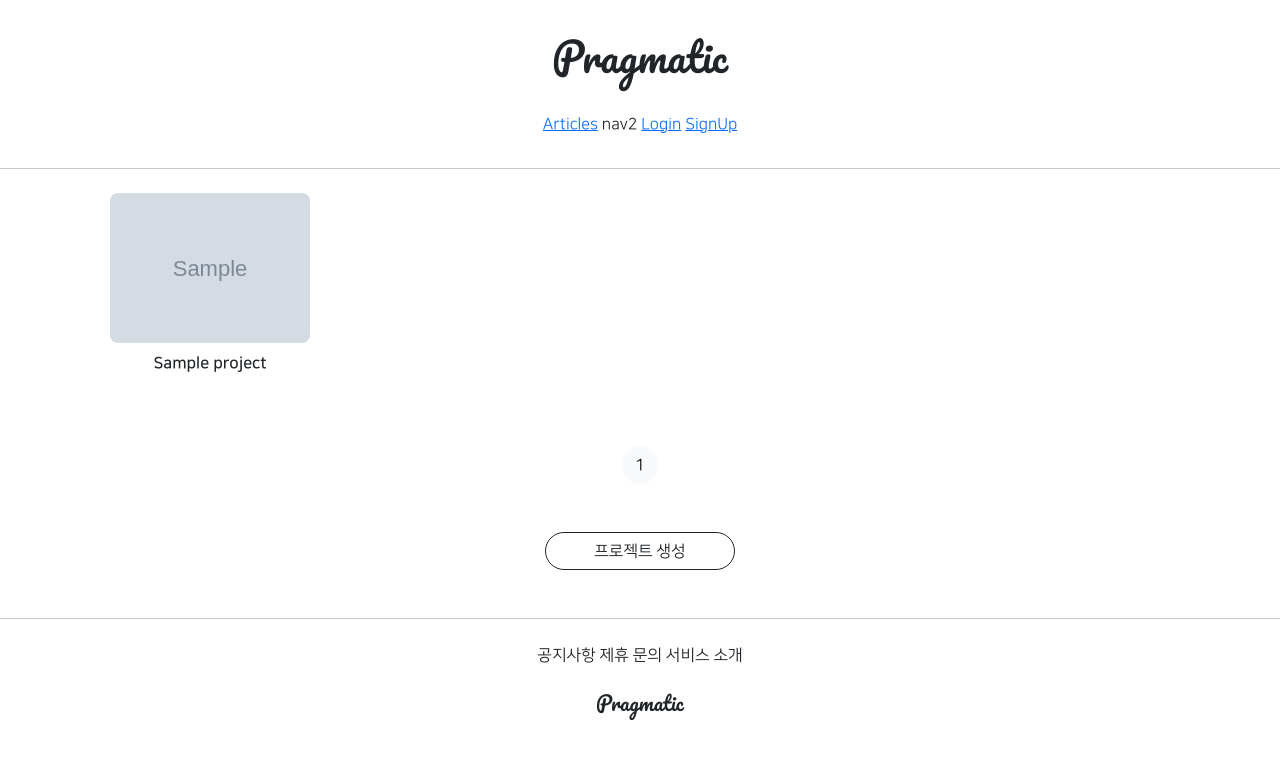
After one commit to timgotango/gis_4ban_1, a Django app: page /projects/list/ in a window 1280 px wide. The commit adds this page. Shown: the top 759 px of the page. Run offline with Django 3.2, Linux system fonts and the light colour scheme; tables that the repository leaves empty hold one stand-in row (values such as "Sample post"); grey boxes marked "Sample" are stand-in pictures; parts of the project's set-up code (start-up, migrations or seed data) failed here and were passed over; some libraries are stand-ins or nearby versions.

Commit message:
8/17 commit 01 : project app - detail, list view

```diff
--- /dev/null
+++ b/projectapp/templates/projectapp/list.html
@@ -0,0 +1,52 @@
+{% extends 'base.html' %}
+{% load static %}
+{% block content %}
+
+    <style>
+        .container {
+            padding: 0;
+            margin: 0 auto;
+        }
+
+        .container div {
+          width: 45%;
+            max-width: 200px;
+          {# flex :  #}
+          display: flex;
+          flex-direction: column;
+
+          justify-content: center;
+          align-items: center;
+          border-radius: 0.5rem;
+          {#box-shadow: 0 0 0.2rem grey;#}
+        }
+        {# container 클래스 안에 img 태그 #}
+        .container img {
+            width: 100%;
+            border-radius: 0.5rem;
+        }
+    </style>
+
+    <div class="container my-4">
+        {% for project in project_list %}
+            <div>
+                <a href="{% url 'projectapp:detail' pk=project.pk %}">
+                    <img src="{{ project.image.url }}" alt="">
+                </a>
+                <span class="my-2 NNS_B">{{ project.name }}</span>
+            </div>
+        {% endfor %}
+    </div>
+
+    <script src="{% static 'js/magicgrid.js' %}"></script>
+
+    {# snippets : 코드 조각을 의미  #}
+    {% include 'snippets/pagination.html' %}
+
+    <div class="text-center my-5">
+        <a href="{% url 'projectapp:create' %}" class="btn btn-outline-dark rounded-pill px-5">
+            프로젝트 생성
+        </a>
+    </div>
+
+{% endblock %}
--- a/projectapp/urls.py
+++ b/projectapp/urls.py
@@ -1,9 +1,11 @@
 from django.urls import path
 
-from projectapp.views import ProjectCreateView
+from projectapp.views import ProjectCreateView, ProjectDetailView, ProjectListView
 
 app_name = 'projectapp'
 
 urlpatterns = [
     path('create/', ProjectCreateView.as_view(), name='create'),
+    path('detail/<int:pk>', ProjectDetailView.as_view(), name='detail'),
+    path('list/', ProjectListView.as_view(), name='list'),
 ]
--- a/projectapp/views.py
+++ b/projectapp/views.py
@@ -1,19 +1,30 @@
+from django.contrib.auth.decorators import login_required
 from django.shortcuts import render
 
 # Create your views here.
+from django.urls import reverse_lazy, reverse
+from django.utils.decorators import method_decorator
 from django.views.generic import CreateView, ListView, DetailView
 
 from projectapp.forms import ProjectCreationForm
 from projectapp.models import Project
 
-
+@method_decorator(login_required, 'get')
+@method_decorator(login_required, 'post')
 class ProjectCreateView(CreateView):
     model = Project
     form_class = ProjectCreationForm
     template_name = 'projectapp/create.html'
+    def get_success_url(self):
+        return reverse('projectapp:detail', kwargs={'pk': self.object.pk})
 
 class ProjectDetailView(DetailView):
     model = Project
+    context_object_name = 'target_project'
+    template_name = 'projectapp/detail.html'
 
 class ProjectListView(ListView):
     model = Project
+    context_object_name = 'project_list'
+    template_name = 'projectapp/list.html'
+    paginate_by = 20
```
Also changed, not shown: projectapp/templates/projectapp/create.html (+19 -9 lines), projectapp/templates/projectapp/detail.html (added, +16 -0 lines).
